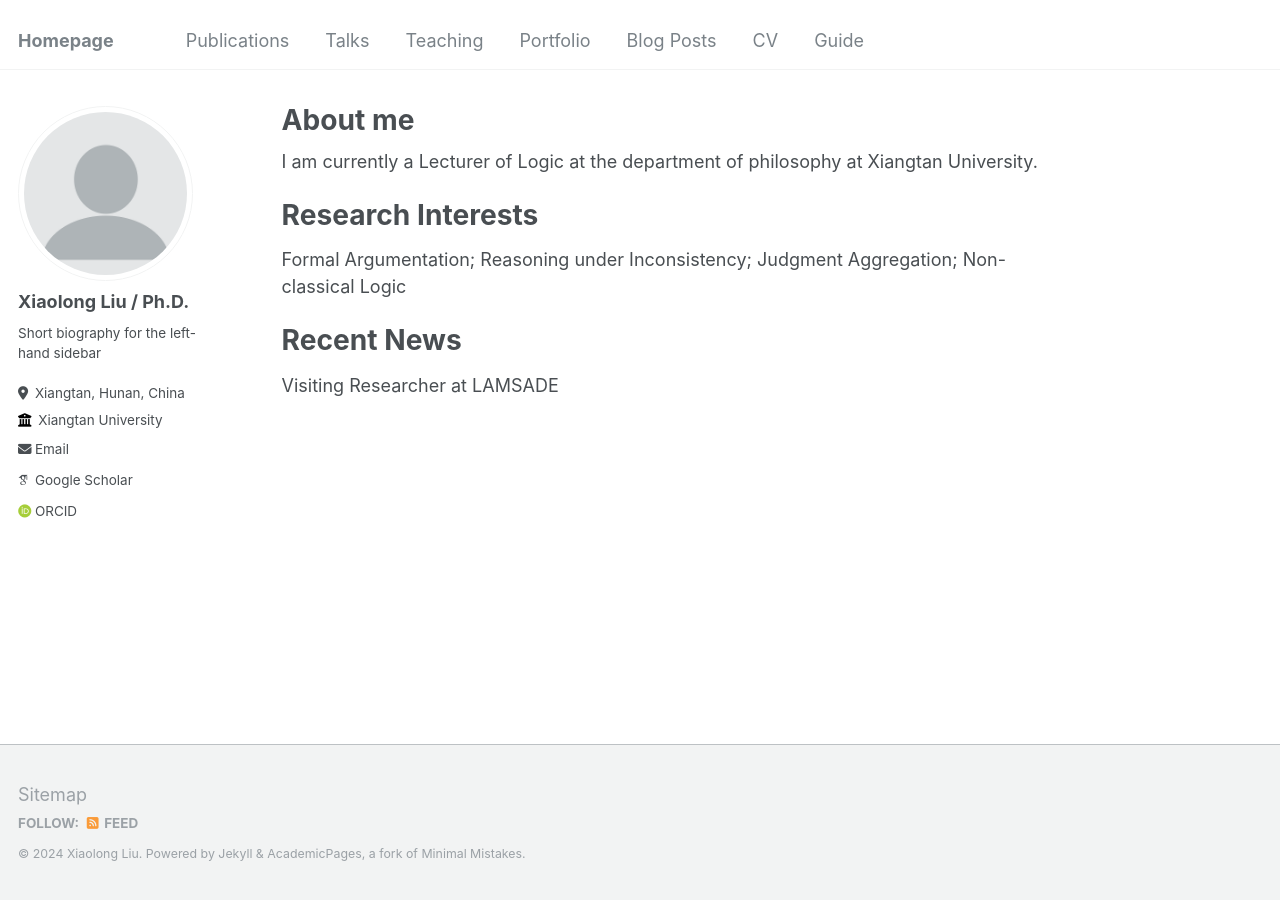
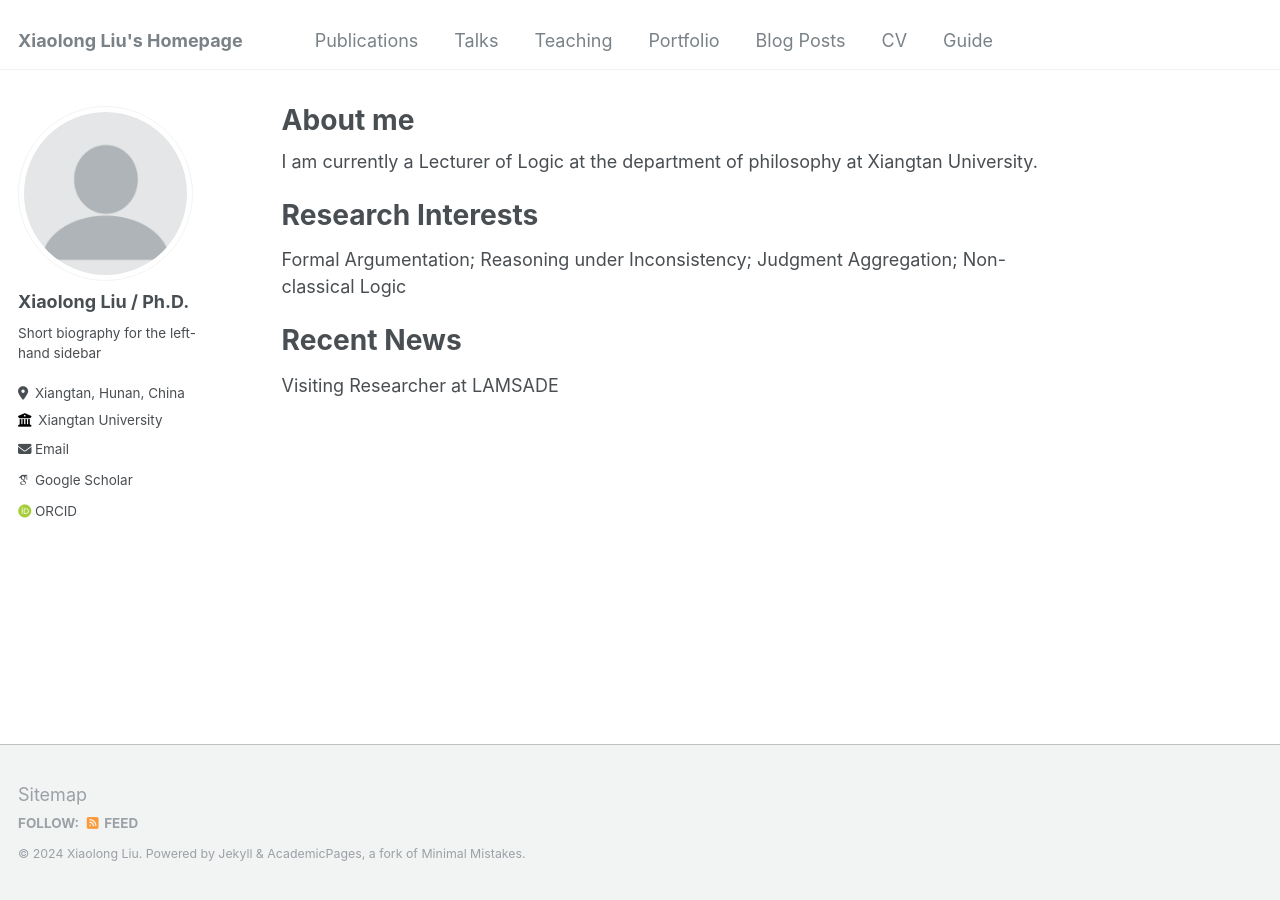
Before and after one commit to xiao-long-liu/xiao-long-liu.github.io, a Jekyll site: the page built from _pages/about.md, in a window 1280 px wide. Built offline with Jekyll 4.4.1, drawn with Linux system fonts in a browser that asks for light colours; some web fonts are replaced.

Commit message:
Update _config.yml

```diff
--- a/_config.yml
+++ b/_config.yml
@@ -8,7 +8,7 @@
 
 # Basic Site Settings
 locale                   : "en-US"
-title                    : "               Homepage"
+title                    : "Xiaolong Liu's Homepage"
 title_separator          : "-"
 name                     : &name "Xiaolong Liu"
 description              : &description "personal description"
```
